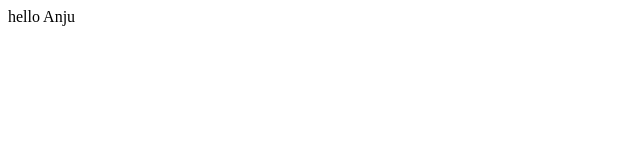
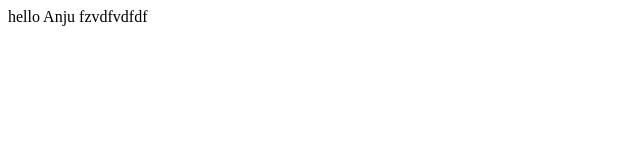
Before and after one commit to prikshit-singh/next_project, a Next.js app: page / in a window 1280 px wide. Shown: the top 160 px of the page, without its empty margins (0-640 px from the left). Built offline with nearby package versions, Linux system fonts and the light colour scheme.

Commit message:
new commit

```diff
--- a/src/app/page.js
+++ b/src/app/page.js
@@ -2,7 +2,7 @@
 export default function Home() {
   return (
     <>
-      hello Anju
+      hello Anju fzvdfvdfdf
     </>
   )
 }
```
